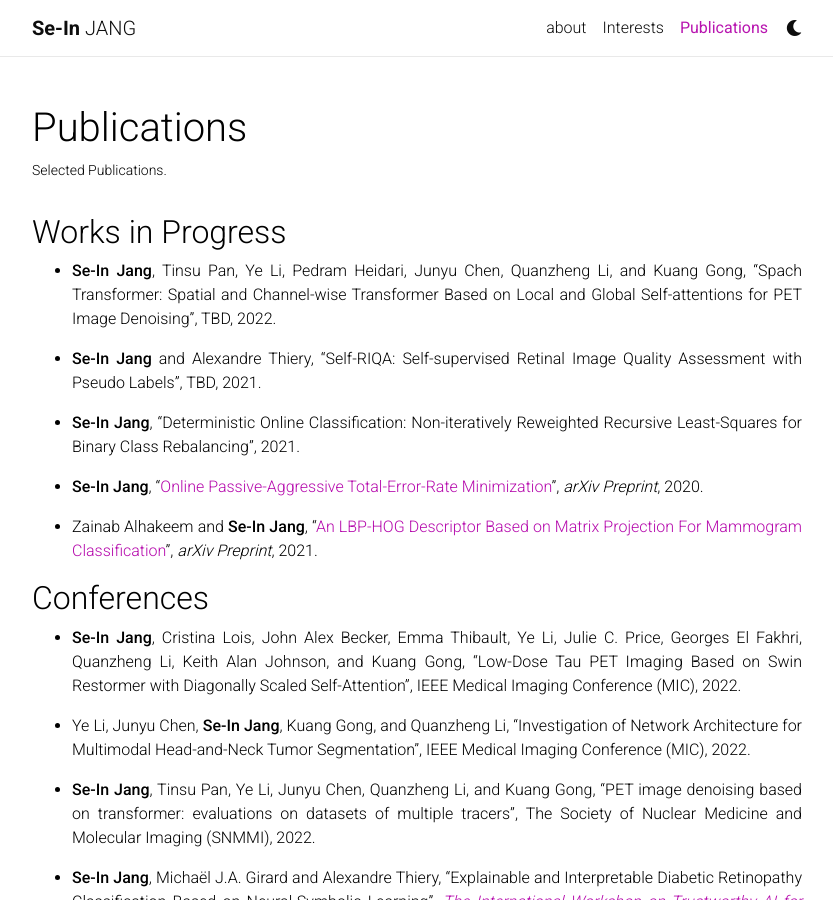
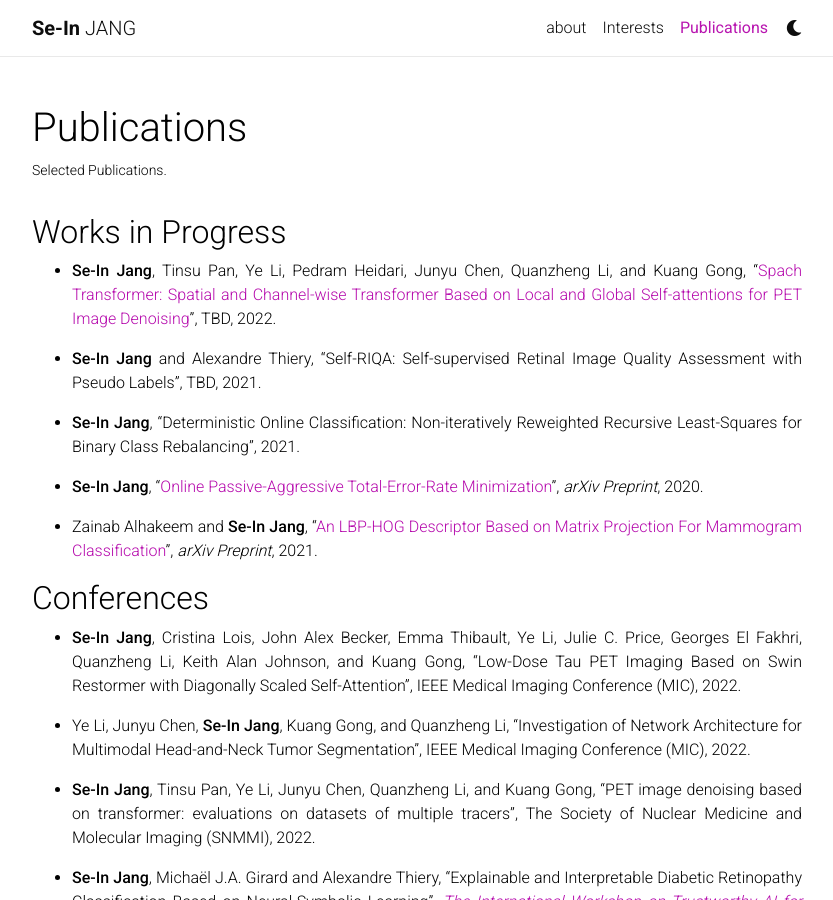
Before and after one commit to sijang/sijang.github.io, a Jekyll site: the page built from _pages/publications.md, in a window 1280 px wide and 900 px high. Shown: the whole window, without its empty margins (223-1056 px from the left). Built offline with Jekyll 4.4.1, drawn with Linux system fonts in a browser that asks for light colours; nearby versions of some CDN libraries; a style sheet for code colours, icons or effects is not loaded; part of the change alters nothing that is shown.

```diff
--- a/_pages/publications.md
+++ b/_pages/publications.md
@@ -9,7 +9,7 @@ nav: true
 
 
 ## Works in Progress
-- **Se-In Jang**, Tinsu Pan, Ye Li, Pedram Heidari, Junyu Chen, Quanzheng Li, and Kuang Gong, "Spach Transformer: Spatial and Channel-wise Transformer Based on Local and Global Self-attentions for PET Image Denoising", TBD, 2022.
+- **Se-In Jang**, Tinsu Pan, Ye Li, Pedram Heidari, Junyu Chen, Quanzheng Li, and Kuang Gong, "[Spach Transformer: Spatial and Channel-wise Transformer Based on Local and Global Self-attentions for PET Image Denoising](https://arxiv.org/abs/2209.03300)", TBD, 2022.
 {: style="text-align: justify"}
 
 - **Se-In Jang** and Alexandre Thiery, "Self-RIQA: Self-supervised Retinal Image Quality Assessment with Pseudo Labels", TBD, 2021.
```
